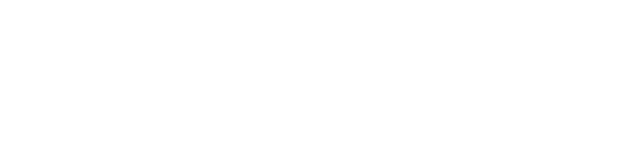
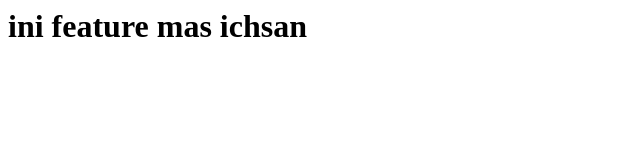
Before and after one commit to GerardHarahap/first-repository, a plain HTML site: page index.html in a window 1280 px wide. Shown: the whole page, without its empty margins (0-640 px from the left). Drawn offline with Linux system fonts and the light colour scheme.

Commit message:
feature selesai

```diff
--- a/index.html
+++ b/index.html
@@ -6,6 +6,6 @@
     <title>Document</title>
 </head>
 <body>
-
+    <h1>ini feature mas ichsan</h1>
 </body>
 </html>
```
